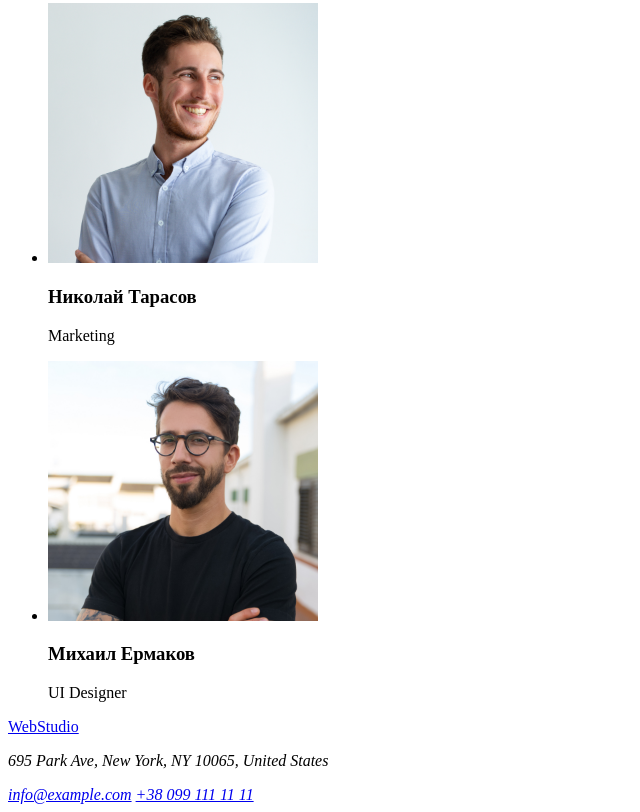
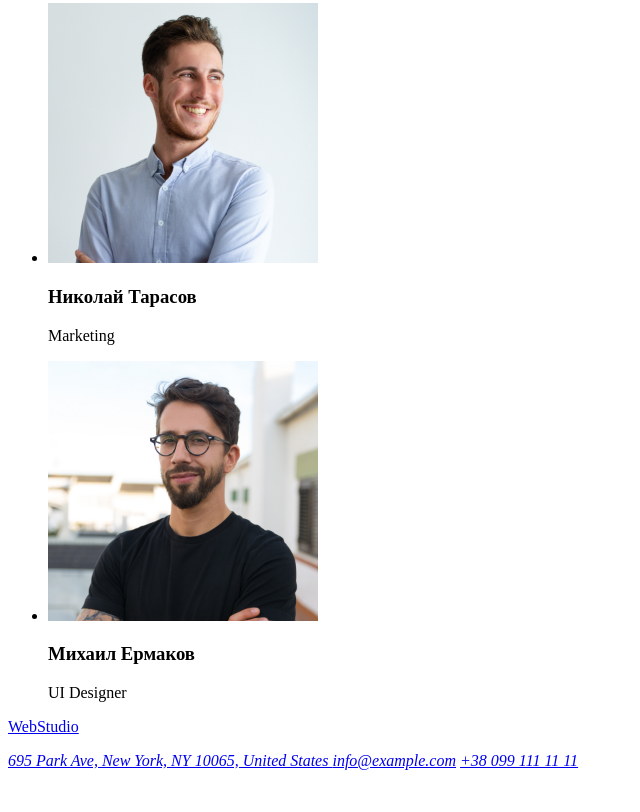
Before and after one commit to KlimovAnton/HomeWork, a plain HTML site: page index.html in a window 1280 px wide. Shown: the part 2275-3087 px from the top of the page, without its empty margins (0-640 px from the left). After the commit the page ends 3053 px from the top, so only its background shows below. Drawn offline with Linux system fonts and the light colour scheme.

Commit message:
update homework

```diff
--- a/index.html
+++ b/index.html
@@ -130,7 +130,11 @@
     <footer>
         <a href="#"><p>WebStudio</p></a>
         <address>
-            <p>695 Park Ave, New York, NY 10065, United States</p>
+            <a
+            href="https://goo.gl/maps/Pax52SMaF53yzcFA9"
+            target="_blank">
+            695 Park Ave, New York, NY 10065, United States
+            </a>
             <a href="mailto:info@example.com">info@example.com</a>
             <a href="tel:+38 099 111 11 11">+38 099 111 11 11</a>
         </address>
```
